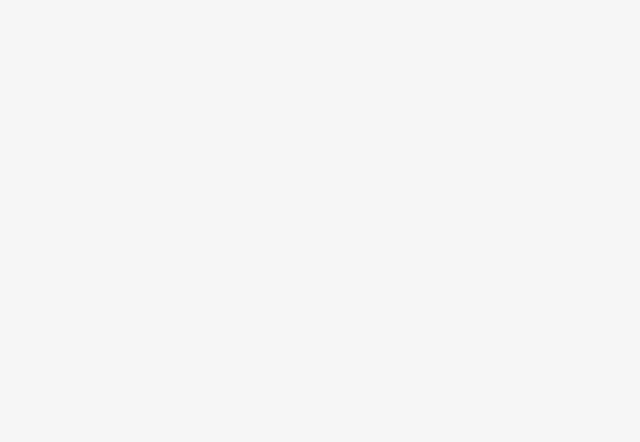
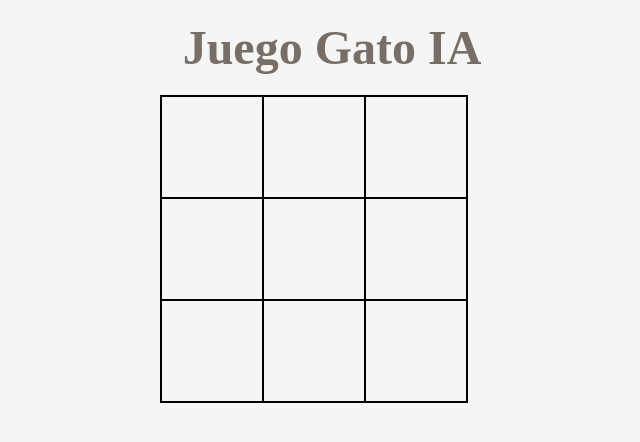
Before and after one commit to L4M0S/Juego-Gato-IA, a plain HTML site: page index.html in a window 1280 px wide. Shown: the whole page, without its empty margins (328-968 px from the left). Drawn offline with Linux system fonts and the light colour scheme; a web font is replaced by a local one.

Commit message:
Funciones para manejar el tablero

```diff
--- a/css/style.css
+++ b/css/style.css
@@ -1,9 +1,72 @@
-*
+body
 {
+	font-family: 'Amaranth', 'sans-serif';
+	font-size: 16px;
+	color: #776E65;
 	background-color: #F5F5F5;
 }
 
-body
+#content:
 {
-	font-family: 'Amaranth', 'sans-serif';
+	width: 100%;
+	margin: 0 auto;
 }
+
+#game
+{
+	position: relative;
+	width: 100%;
+	margin: 0 auto;
+}
+
+#game h1
+{
+	font-size: 3em;
+	text-align: center;
+	width: 100%;
+	margin: 20px;
+}
+
+#content_board
+{
+	text-align: center;
+}
+
+#board
+{
+	width: auto;
+	position: relative;
+	padding: 3px 0px 0px 3px;
+}
+
+#board .row
+{
+	width: 100%;
+	padding: 0px;
+}
+
+#board .row .cell
+{
+	padding: 0px;
+	border: 2px solid black;
+	margin: -3px;
+	width: 100px;
+	height: 100px;
+	display: inline-block;
+	position: relative;
+}
+#board .row .cell:hover
+{
+	box-shadow: inset 0px 0px 6px green;
+	box-shadow: inset 0px 0px 2px green;
+	box-shadow: inset 0px 0px 15px green;
+}
+
+#board .row .cell img
+{
+	position: absolute;
+	width: 90%;
+	height: 90%;
+	top: 5%;
+	left: 5%;
+}
--- a/index.html
+++ b/index.html
@@ -14,6 +14,48 @@
 	<title>Jugo Gato IA</title>
 </head>
 <body>
+	<div id="content">
 
+		<div id="game">
+
+			<div id="title">
+				<h1>Juego Gato IA</h1>
+			</div>
+
+			<div id="content_board">
+
+				<div id="board">
+
+					<div id="rows">
+
+						<div class="row">
+							<div id="c02" class="cell"></div>
+							<div id="c12" class="cell"></div>
+							<div id="c22" class="cell"></div>
+						</div>
+
+						<div class="row">
+							<div id="c01" class="cell"></div>
+							<div id="c11" class="cell"></div>
+							<div id="c21" class="cell"></div>
+						</div>
+
+						<div class="row">
+							<div id="c00" class="cell"></div>
+							<div id="c10" class="cell"></div>
+							<div id="c20" class="cell"></div>
+						</div>
+
+					</div>
+
+				</div>
+
+			</div>
+
+		</div>
+
+	</div>
+
+	<script src="js/autoplay.js"></script>
 </body>
 </html>
--- /dev/null
+++ b/js/autoplay.js
@@ -0,0 +1,110 @@
+var board = new Array(3);
+var turn;
+
+var Cross_Sellected_x;
+var Cross_Sellected_y;
+
+var Ball_Sellected_x;
+var Ball_Sellected_y;
+
+function ClearCell(x,y)
+{
+	board[i][j] = 0;
+	cell=document.getElementById("c"+x+y);
+	cell.innerHTML = "";
+}
+
+function PaintCell(x,y)
+{
+	cell=document.getElementById("c"+x+y);
+	cell.innerHTML = "<img src="+turn+".gif></img>";
+
+	if (turn=="ball")
+	{
+		board[x][y]=1;
+		Ball_Sellected_x=x;
+		Ball_Sellected_y=y;
+	}
+	else
+	{
+		board[x][y]=2;
+		Cross_Sellected_x=x;
+		Cross_Sellected_y=y;
+	}
+
+	if(turn==ball)
+	{
+		turn="cross"
+	}
+	else
+	{
+		turn="ball";
+	}
+}
+
+function ClearBoard()
+{
+	for(i=0; i<3; i++)
+	{
+		for(j=0; j<3; j++)
+		{
+			ClearCell(i,j);
+		}
+	}
+}
+
+
+function autoplay()
+{
+	for (i=0; i<3; i++)
+	{
+			board[i] = new Array(3);
+	}
+
+	turn ="ball";
+
+	Cross_Sellected_x=4;
+	Cross_Sellected_y=4;
+
+	Ball_Sellected_x=4;
+	Ball_Sellected_y=4;
+
+	ClearBoard();
+}
+
+autoplay();
+
+/*
+board
+___________
+vacia = 0
+bolas = 1
+cruz = 2
+
+
+
+turn
+___________
+maquina = ball
+humano = cross
+*/
+
+/************************************
+*			*			*			*
+*			*			*			*
+*	 c02	*	 c12	*	 c22	*
+*			*			*			*
+*			*			*			*
+*************************************
+*			*			*			*
+*			*			*			*
+*	 c01	*	 c11	*	 c21	*
+*			*			*			*
+*			*			*			*
+*************************************
+*			*			*			*
+*			*			*			*
+*	 c00	*	 c10	*	 c20	*
+*			*			*			*
+*			*			*			*
+************************************/
```
